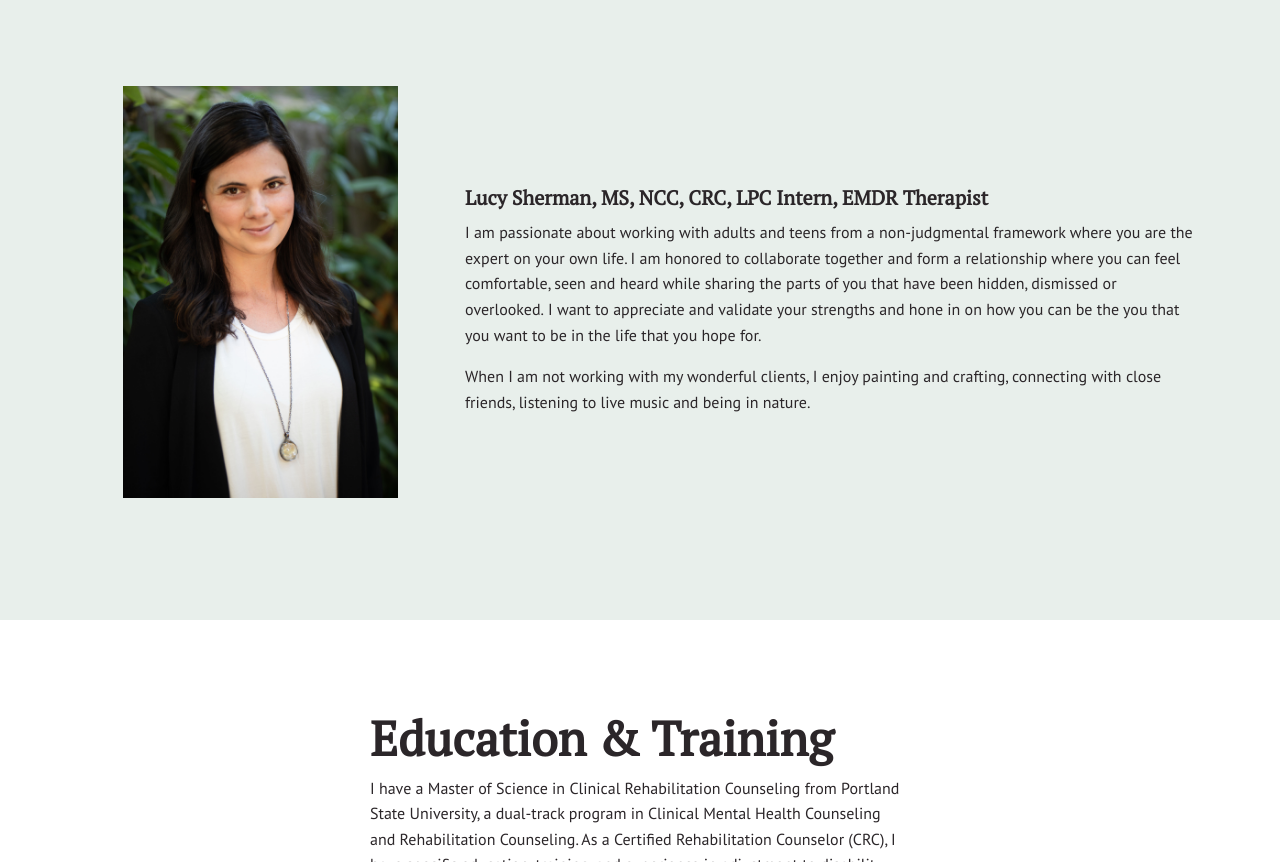
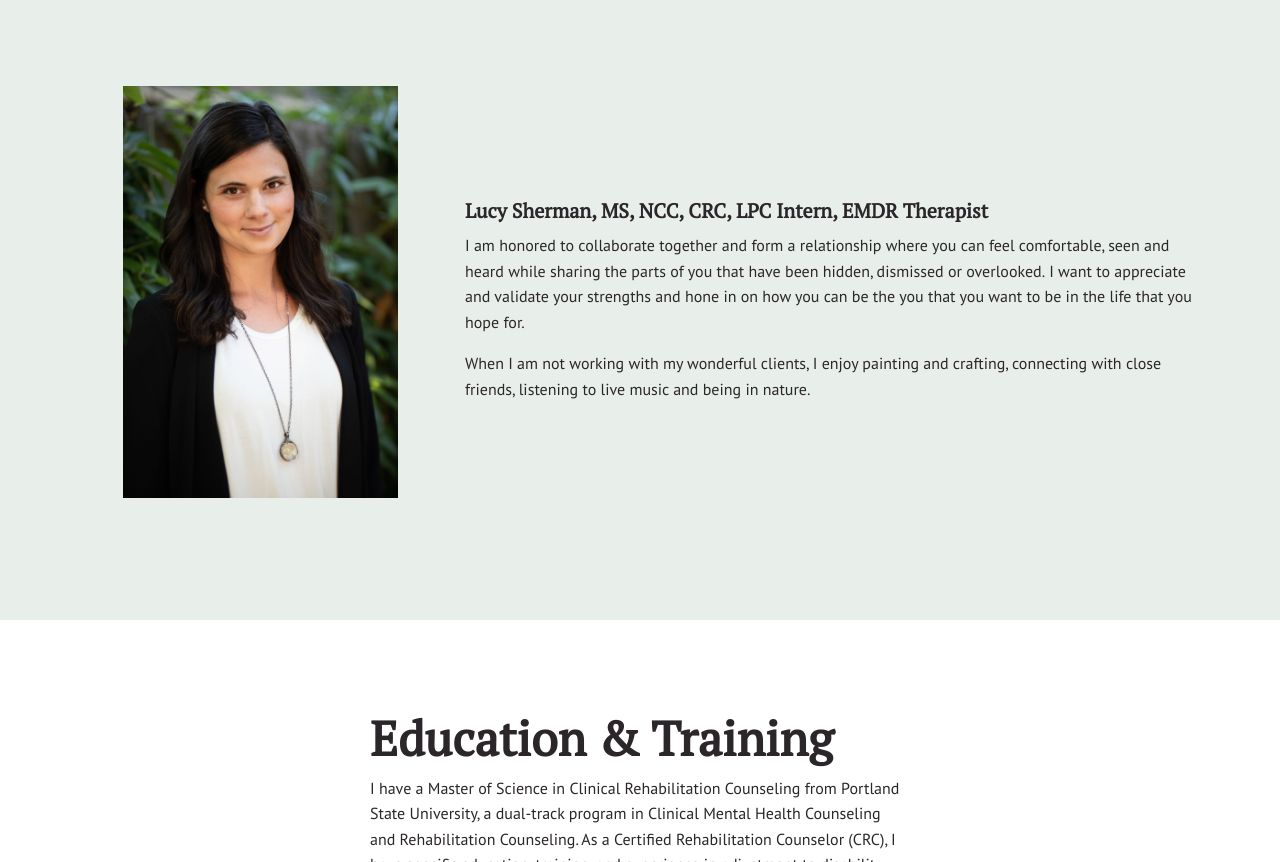
Before and after one commit to NickArrasate/perceptivecounseling, a Jekyll site: the page built from about.html, in a window 1280 px wide and 900 px high, scrolled down 318 px, cut to the strip 38-900 px from the top of the window. Built offline with Jekyll 4.4.1, drawn with Linux system fonts in a browser that asks for light colours; nearby versions of some CDN libraries.

Commit message:
[HT] Edited item: content/_sections/about-2-content.html

```diff
--- a/content/_sections/about-2-content.html
+++ b/content/_sections/about-2-content.html
@@ -33,7 +33,7 @@
 <div class="col-md-4 col-lg-4 text-center d-flex align-items-center"><img class="img-responsive" style="max-width: 275px; margin: 0 auto 2em;" src="/assets/images/71.jpg" alt="Lucy Sherman" /></div>
 <div class="col-md-8 col-lg-8">
 <h3>Lucy Sherman, MS, NCC, CRC, LPC Intern, EMDR Therapist</h3>
-<p><span style="color: #7b84a2; font-family: Ubuntu, sans-serif; font-size: 16px;">I am passionate about working with adults and teens from a non-judgmental framework where you are the expert on your own life. I am honored to collaborate together and form a relationship where you can feel comfortable, seen and heard while sharing the parts of you that have been hidden, dismissed or overlooked.</span><span style="color: #403027; font-family: 'Open Sans', sans-serif; font-size: 15px;">&nbsp;</span><span style="color: #7b84a2; font-family: Ubuntu, sans-serif; font-size: 16px;">I want to appreciate and validate your strengths and hone in on how you can be the you that you want to be in the life that you hope for. </span></p>
+<p><span style="color: #7b84a2; font-family: Ubuntu, sans-serif; font-size: 16px;">I am honored to collaborate together and form a relationship where you can feel comfortable, seen and heard while sharing the parts of you that have been hidden, dismissed or overlooked.</span><span style="color: #403027; font-family: 'Open Sans', sans-serif; font-size: 15px;">&nbsp;</span><span style="color: #7b84a2; font-family: Ubuntu, sans-serif; font-size: 16px;">I want to appreciate and validate your strengths and hone in on how you can be the you that you want to be in the life that you hope for. </span></p>
 <p><span style="color: #7b84a2; font-family: Ubuntu, sans-serif; font-size: 16px;">When I am not working with my wonderful clients, I enjoy painting and crafting, connecting with close friends, listening to live music and being in nature.&nbsp;</span></p>
 </div>
 </div>
```
